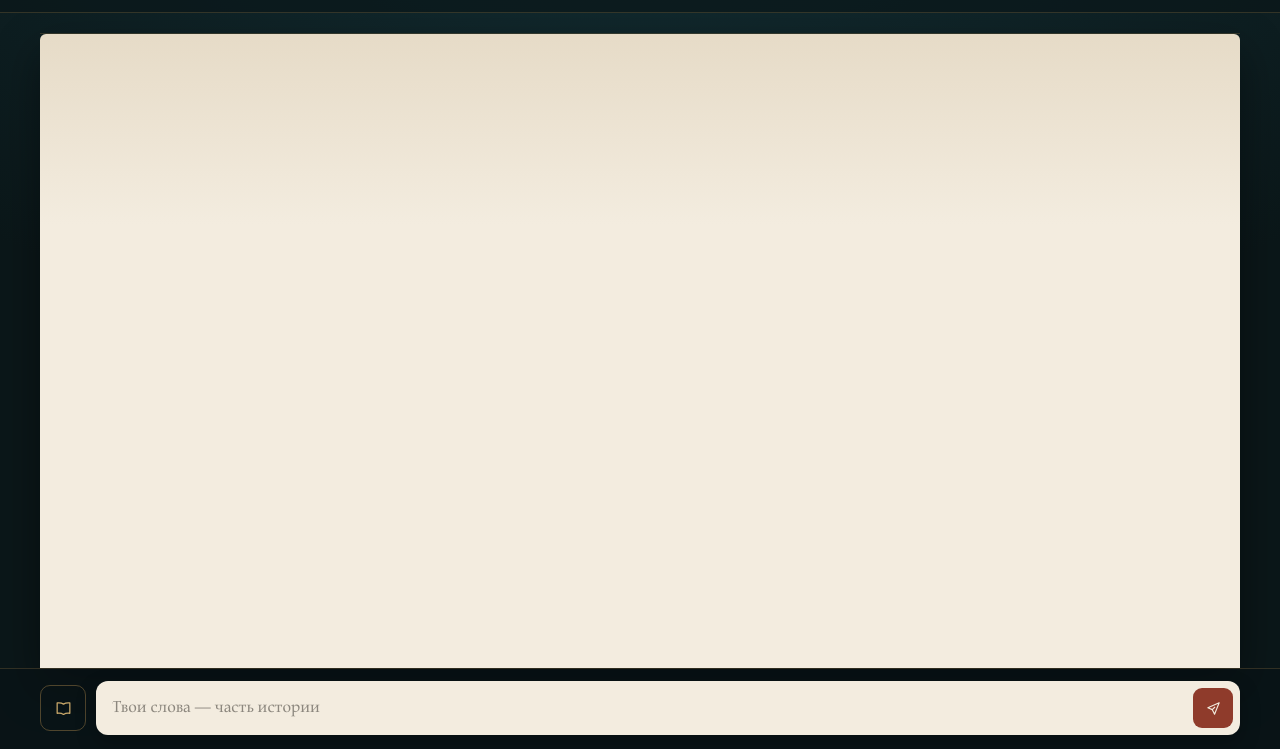
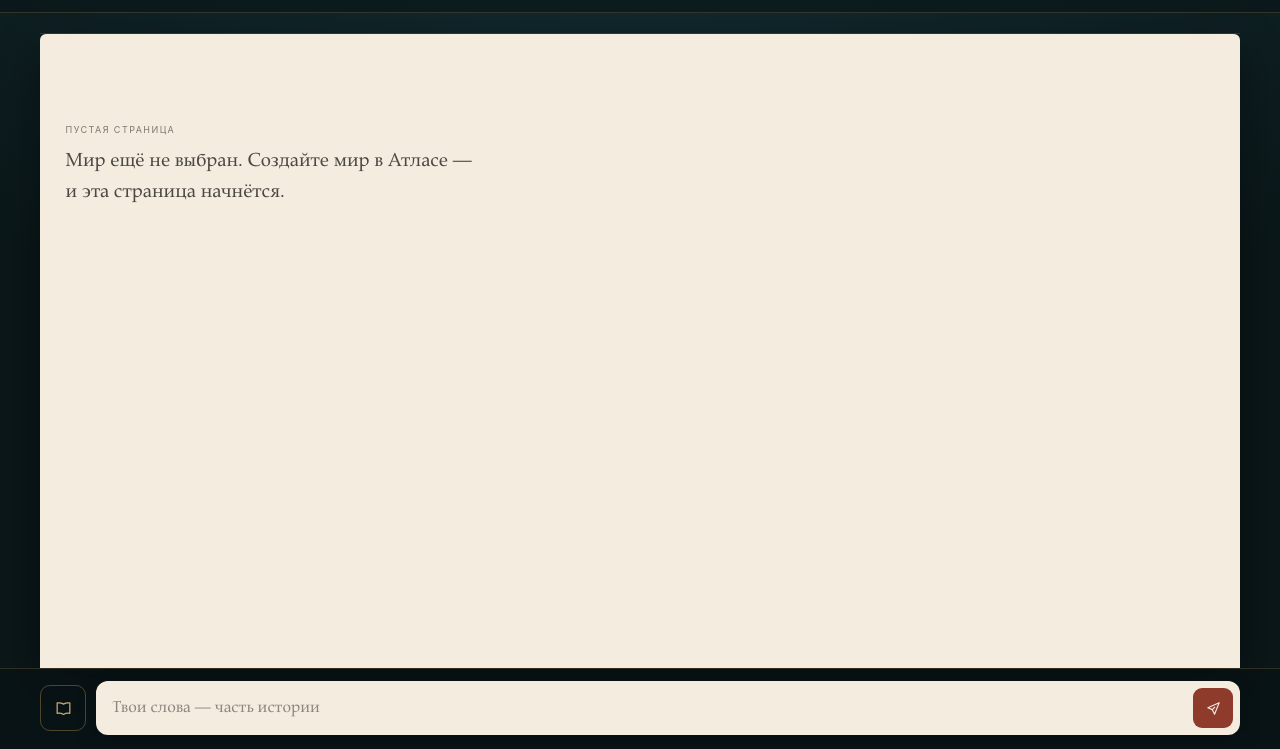
Before and after one commit to ajaxiis-rust/TNS, a plain HTML site: page engine/web/index.html in a window 1280 px wide. Shown: the part 51-800 px from the top of the page. Drawn offline with Linux system fonts and the light colour scheme.

Commit message:
ui: пустая страница чата, плоский бумажный лист, нейтральный индикатор канала

```diff
--- a/engine/web/static/app.css
+++ b/engine/web/static/app.css
@@ -251,7 +251,7 @@ body {
   margin: 0 auto;
   overflow-y: auto;
   padding: 24px clamp(16px, 2vw, 30px) 16px;
-  background: linear-gradient(180deg, var(--paper-2), var(--paper) 30%);
+  background: var(--paper);
   color: var(--ink);
   font-family: var(--font-serif);
   font-size: 18px;
@@ -260,6 +260,27 @@ body {
   box-shadow: 0 18px 46px rgba(0, 0, 0, 0.42);
   scrollbar-width: thin;
   scrollbar-color: var(--line-strong) transparent;
+}
+
+.chat-empty {
+  padding: clamp(24px, 8vh, 96px) 0 24px;
+  max-width: 46ch;
+}
+
+.chat-empty__kicker {
+  font-family: var(--font-ui);
+  font-size: 9px;
+  letter-spacing: 0.16em;
+  text-transform: uppercase;
+  color: color-mix(in srgb, var(--ink) 55%, var(--paper));
+  margin-bottom: 10px;
+}
+
+.chat-empty__text {
+  font-family: var(--font-serif);
+  font-size: 19px;
+  line-height: 1.6;
+  color: color-mix(in srgb, var(--ink) 78%, var(--paper));
 }
 
 .chat-msg {
--- a/engine/web/static/app.js
+++ b/engine/web/static/app.js
@@ -73,7 +73,6 @@
     settingsGeneralForm: "settings-general-form",
     settingsLang: "settings-lang",
     settingsTheme: "settings-theme",
-    settingsThemePreview: "settings-theme-preview",
     settingsServerHost: "settings-server-host",
     settingsServerPort: "settings-server-port",
     settingsRestartWarning: "settings-restart-warning",
@@ -1019,10 +1018,6 @@
     if (theme) {
       theme.value = normalizeTheme(resolveTheme());
       theme.addEventListener("change", applyTheme);
-      var preview = byId(IDS.settingsThemePreview);
-      if (preview) {
-        preview.textContent = theme.value;
-      }
     }
 
     var modelsBox = byId(IDS.settingsModels);
@@ -1140,10 +1135,6 @@
     var normalized = normalizeTheme(value);
     applyThemeClass(normalized);
     writeStoredTheme(normalized);
-    var preview = byId(IDS.settingsThemePreview);
-    if (preview) {
-      preview.textContent = normalized;
-    }
   }
 
   function loadSettingsData() {
--- a/engine/web/static/chat.js
+++ b/engine/web/static/chat.js
@@ -109,6 +109,33 @@
     insertIntoLog(msg);
   }
 
+  // Пустая страница: без мира и без ходов лист остаётся листом, но с
+  // честной подсказкой вместо пустоты.
+  function clearEmpty() {
+    var box = byId("chat-empty");
+    if (box && box.parentNode) {
+      box.parentNode.removeChild(box);
+    }
+  }
+
+  function emptyNote(kind) {
+    clearEmpty();
+    var box = document.createElement("div");
+    box.className = "chat-empty";
+    box.id = "chat-empty";
+    var kicker = document.createElement("div");
+    kicker.className = "chat-empty__kicker";
+    kicker.textContent = kind === "no-world" ? "Пустая страница" : "Начало";
+    var text = document.createElement("p");
+    text.className = "chat-empty__text";
+    text.textContent = kind === "no-world"
+      ? "Мир ещё не выбран. Создайте мир в Атласе — и эта страница начнётся."
+      : "Скажите первое слово — история начнётся.";
+    box.appendChild(kicker);
+    box.appendChild(text);
+    chatLog.appendChild(box);
+  }
+
   function renderReturn(summary) {
     var box = byId("chat-return");
     if (!summary) {
@@ -173,6 +200,7 @@
   // возврате; сводка рисуется до первой реплики, действия сцены — внизу листа.
   function rebuildLog(data) {
     committedTurns = {};
+    clearEmpty();
     var nodes = chatLog.querySelectorAll(".chat-msg, .chat-return");
     nodes.forEach(function (node) {
       node.parentNode.removeChild(node);
@@ -260,6 +288,10 @@
     if (!text) {
       return;
     }
+    if (!activeSlug()) {
+      emptyNote("no-world");
+      return;
+    }
     if (chatInput) {
       chatInput.value = "";
     }
@@ -277,6 +309,7 @@
   function refresh() {
     var slug = activeSlug();
     if (!slug) {
+      emptyNote("no-world");
       return;
     }
     apiJSON("/api/state?world=" + encodeURIComponent(slug)).then(renderState).catch(function () {});
--- a/engine/web/static/theme.css
+++ b/engine/web/static/theme.css
@@ -412,17 +412,6 @@ legend {
   color: var(--muted);
 }
 
-.settings-theme-preview {
-  display: flex;
-  align-items: center;
-  min-height: 44px;
-  padding: 8px 10px;
-  font-size: 0.7rem;
-  color: var(--fg-dim);
-  background: var(--panel-alt);
-  border: 1px dashed var(--border-strong);
-  border-radius: 6px;
-}
 
 /* --- Каталог провайдеров и списки ------------------------------------- */
 
```
Also changed, not shown: engine/web/settings.html (+1 -2 lines).
